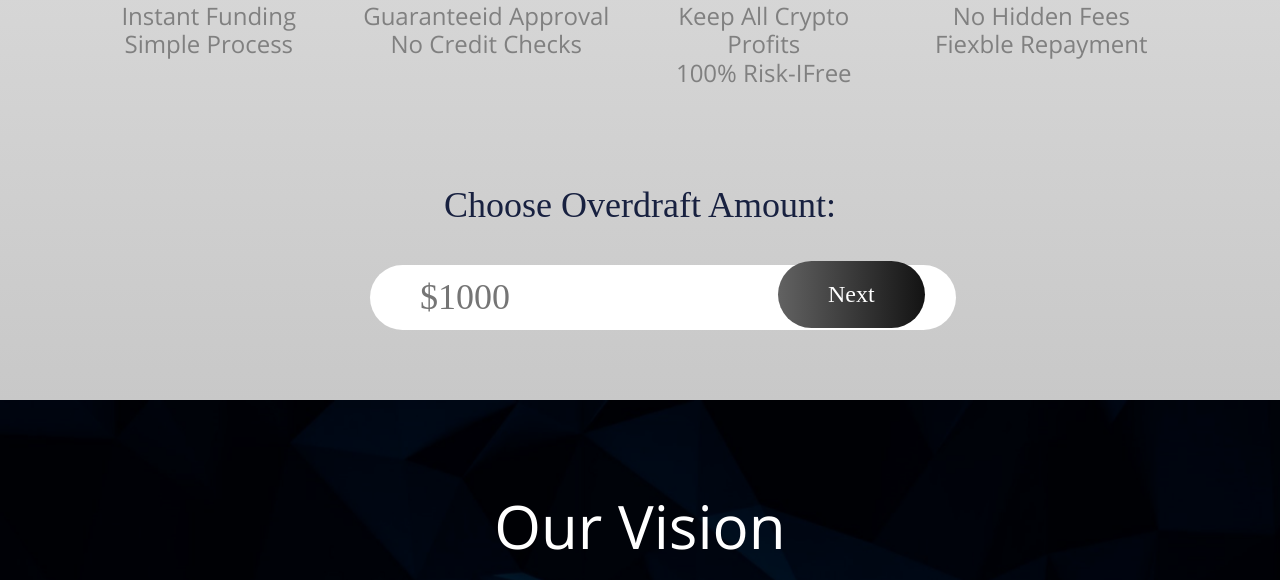
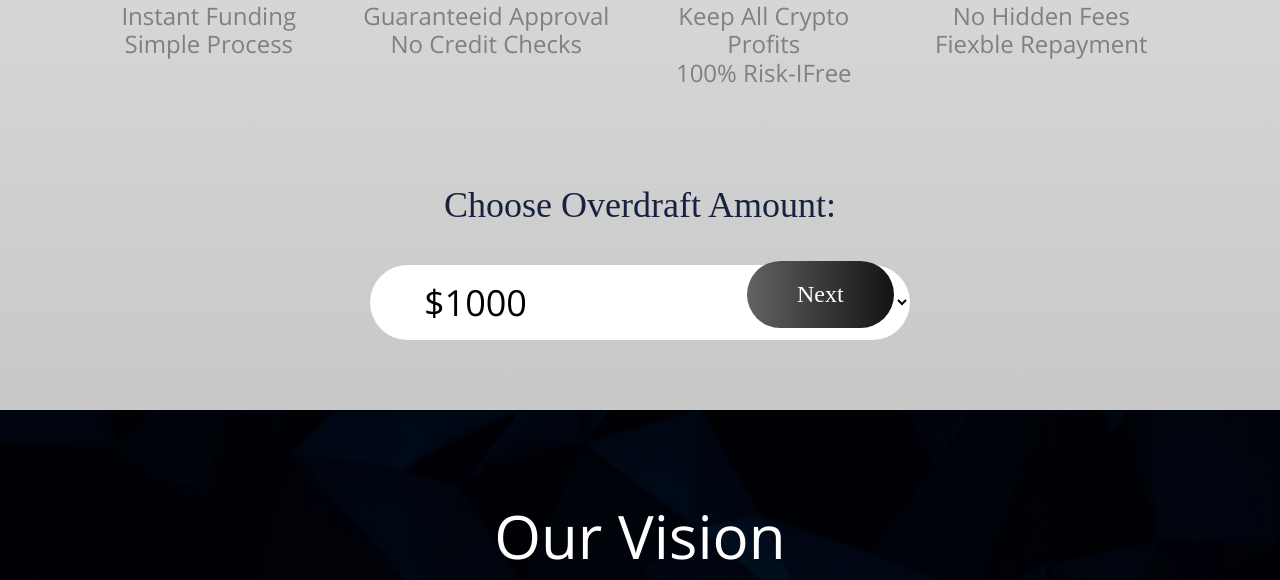
Before and after one commit to 11September/repo-bank-markup, a PHP site: page / in a window 1280 px wide. Shown: the part 1820-2400 px from the top of the page. Run offline with PHP 8.4, Linux system fonts and the light colour scheme; some libraries are stand-ins or nearby versions; some web fonts are replaced.

Commit message:
add. select vs input

```diff
--- a/css/style.css
+++ b/css/style.css
@@ -295,6 +295,31 @@
     background: #fff;
     border: none;
     font-size: 36px;
+    font-family: OpenSans-Regular;
+}
+
+.overdraft_panel select{
+    padding: 12px 90px 12px 50px;
+    border-radius: 50px;
+    background: #fff;
+    border: none;
+    font-size: 36px;
+    font-family: OpenSans-Regular;
+    width: 100%;
+
+    /*-webkit-appearance: none;*/
+    /*-moz-appearance: none;*/
+    /*appearance: none;*/
+
+    /*-webkit-appearance: searchfield;*/
+}
+
+.overdraft_panel select::-ms-expand {
+  display: none;
+}
+
+.overdraft_panel .new_crypto_overdraft {
+    /*display: none;*/
 }
 
 .overdraft_panel input:hover,
@@ -306,7 +331,7 @@
 
 .overdraft_panel .new_crypto_overdraft {
     position: absolute;
-    left: 423px;
+    left: 392px;
     top: 77px;
     font-size: 24px;
     font-weight: 500;
--- a/index.html
+++ b/index.html
@@ -136,7 +136,19 @@
                     <div class="well">
                         <form action="#">
                             <div class="subscribe_input">
-                                <input class="" name="cost" id="cost" type="text" placeholder="$1000" required>
+                                <!-- <input class="" name="cost" id="cost" type="text" placeholder="$1000" required> -->
+                                <!-- <div class="form-group">
+                                    <select class="form-control" id="exampleSelect1">
+                                      <option>$1000</option>
+                                      <option>$900</option>
+                                      <option>$800</option>
+                                    </select>
+                                </div> -->
+                                <select>
+                                  <option>$1000</option>
+                                  <option>$900</option>
+                                  <option>$800</option>
+                                </select>
                                 <button class="new_crypto_overdraft" data-toggle="modal" data-target="#new_crypto_overdraft_1" type="button">Next</button>
                             </div>
 
```
